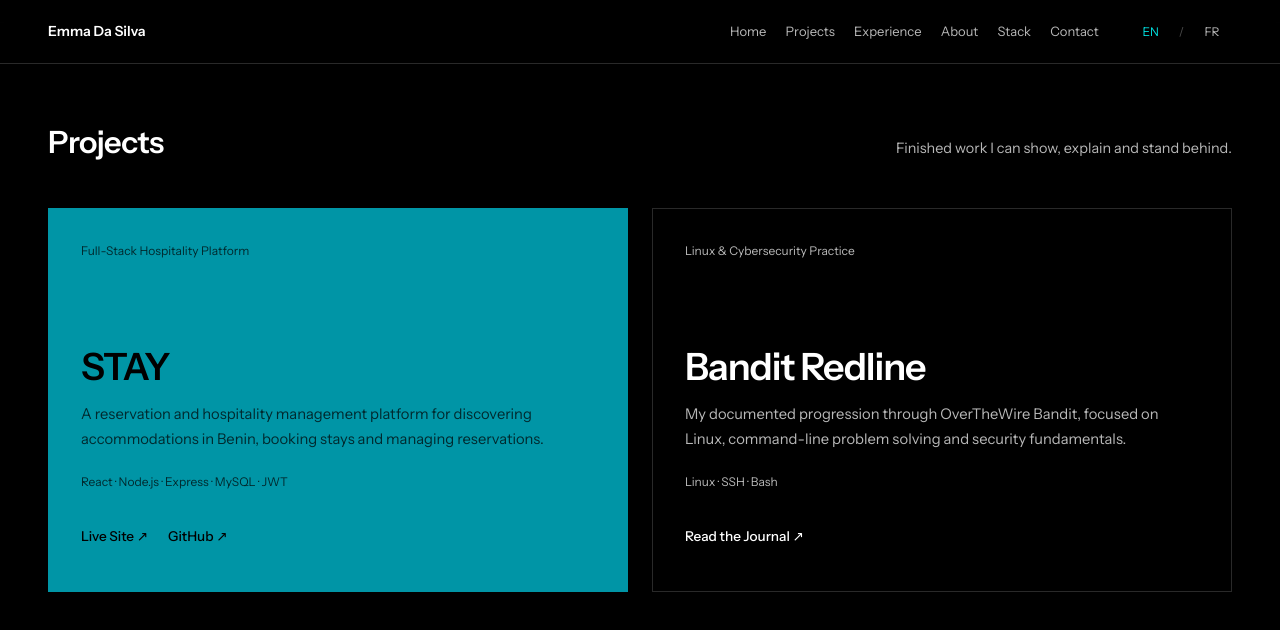
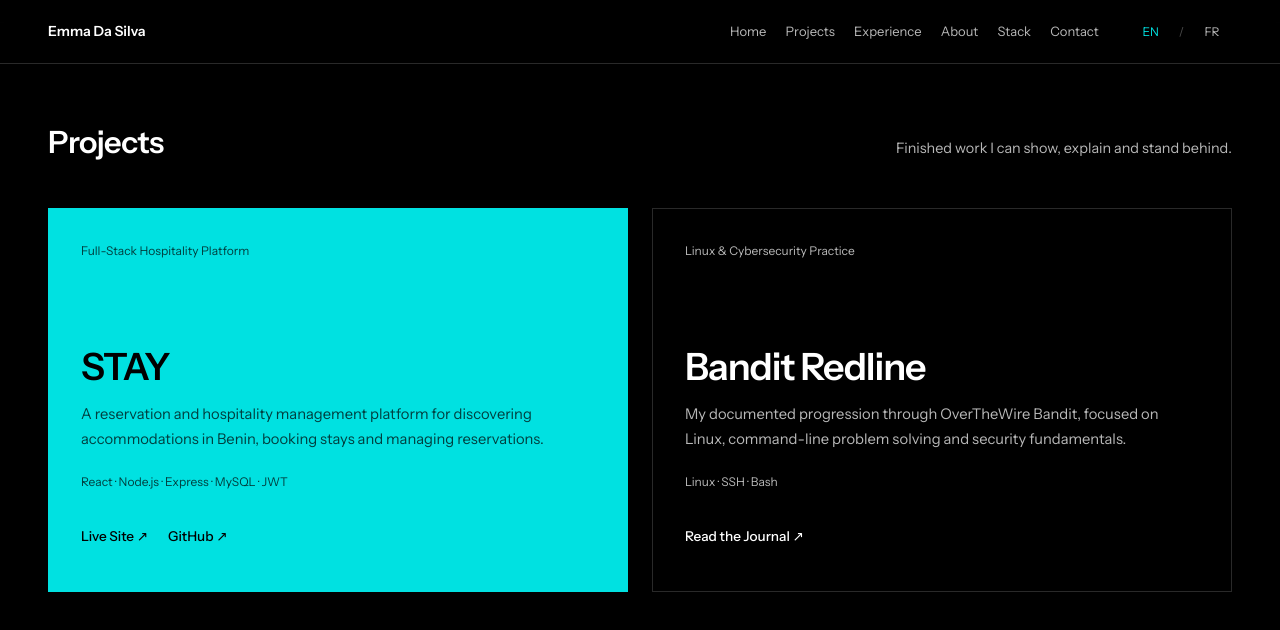
Before and after one commit to emma-dasilva-dev/emma-dasilva-portfolio, a Next.js app: page /en in a window 1280 px wide. In both pictures the pointer is over the element 338 px from the left and 1080 px from the top of the page. Shown: the part 680-1310 px from the top of the page. Built offline with nearby package versions, Linux system fonts and the light colour scheme.

Commit message:
design: match project hover to footer cyan

```diff
--- a/src/components/sections/Work.module.css
+++ b/src/components/sections/Work.module.css
@@ -51,8 +51,8 @@
 
 .project:hover,
 .project:focus-within {
-  border-color: var(--color-accent-secondary);
-  background: var(--color-accent-secondary);
+  border-color: var(--color-accent);
+  background: var(--color-accent);
   color: var(--color-black);
 }
 
```
